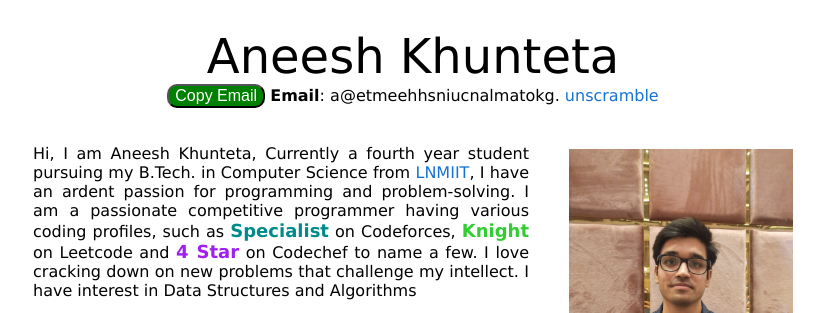
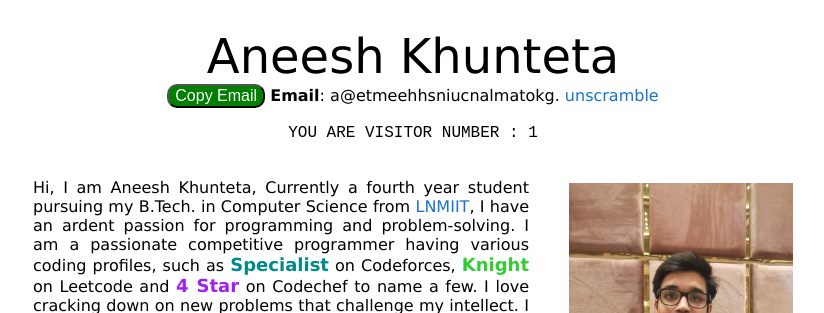
Before and after one commit to ANEESH-2003/aneeshkhunteta, a plain HTML site: page index.html in a window 1280 px wide. Shown: the top 313 px of the page, without its empty margins (227-1051 px from the left). Drawn offline with Linux system fonts and the light colour scheme; a web font is replaced by a local one.

Commit message:
added visitor number

```diff
--- a/index.html
+++ b/index.html
@@ -39,6 +39,9 @@
         font-family: 'Titillium Web', Verdana, Helvetica, sans-serif;
         font-size: 18px;
         font-weight: 600
+      }
+      #visitor_count{
+        font-family: 'Courier New', Courier, monospace;
       }
       #cscourses1 {
         margin-bottom: 0px;
@@ -136,6 +139,7 @@
     <script src="./src/js/scramble.js"></script>
     <script src="./src/js/toggleBlock.js"></script>
     <script src="./src/js/copy.js"></script>
+    <script src="./src/js/version_count.js"></script>
 </head>
 
   <body>
@@ -153,6 +157,7 @@
                   'emailScramble', 'aneeshkhunteta@gmail.com',
                   [1,2,3,4,5,6,7,8,9,10,11,12,13,14,15,16,17,18,19,20,21,22,23,24]);
               </script>
+              <p align="center" id="visitor_count">YOU ARE VISITOR NUMBER : <span id="visitCount">0</span></p>
             </p>
 
             <table width="100%" align="center" border="0" cellspacing="0" cellpadding="20">
--- a/src/js/scramble.js
+++ b/src/js/scramble.js
@@ -1,7 +1,3 @@
-// scramble.js
-//
-// 2011, Jeff Donahue (http://jeffdonahue.com/).
-// license: you can use this if you want to i guess
 
 function scrambledString(tag, objName, initScrambledString, initScrambledStringIndices) {
 	this.tag = tag;
--- /dev/null
+++ b/src/js/version_count.js
@@ -0,0 +1,13 @@
+function updateVisitCount() {
+    let visitCount = localStorage.getItem('visitCount');
+
+    if (visitCount) {
+      visitCount = parseInt(visitCount) + 1;
+    } else {
+      visitCount = 1;
+    }
+
+    localStorage.setItem('visitCount', visitCount);
+    document.getElementById('visitCount').textContent = visitCount;
+}
+window.onload = updateVisitCount;
```
